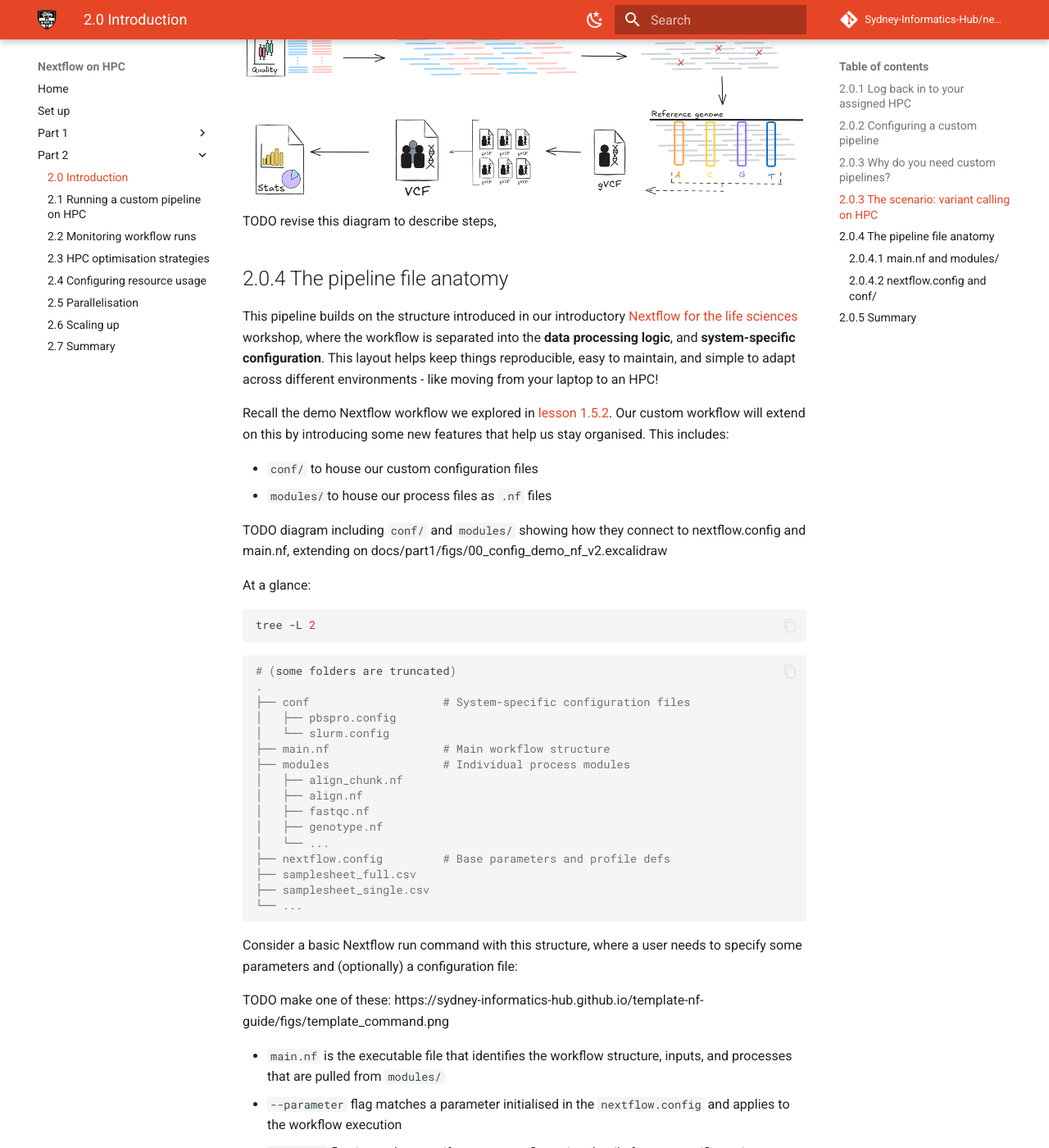
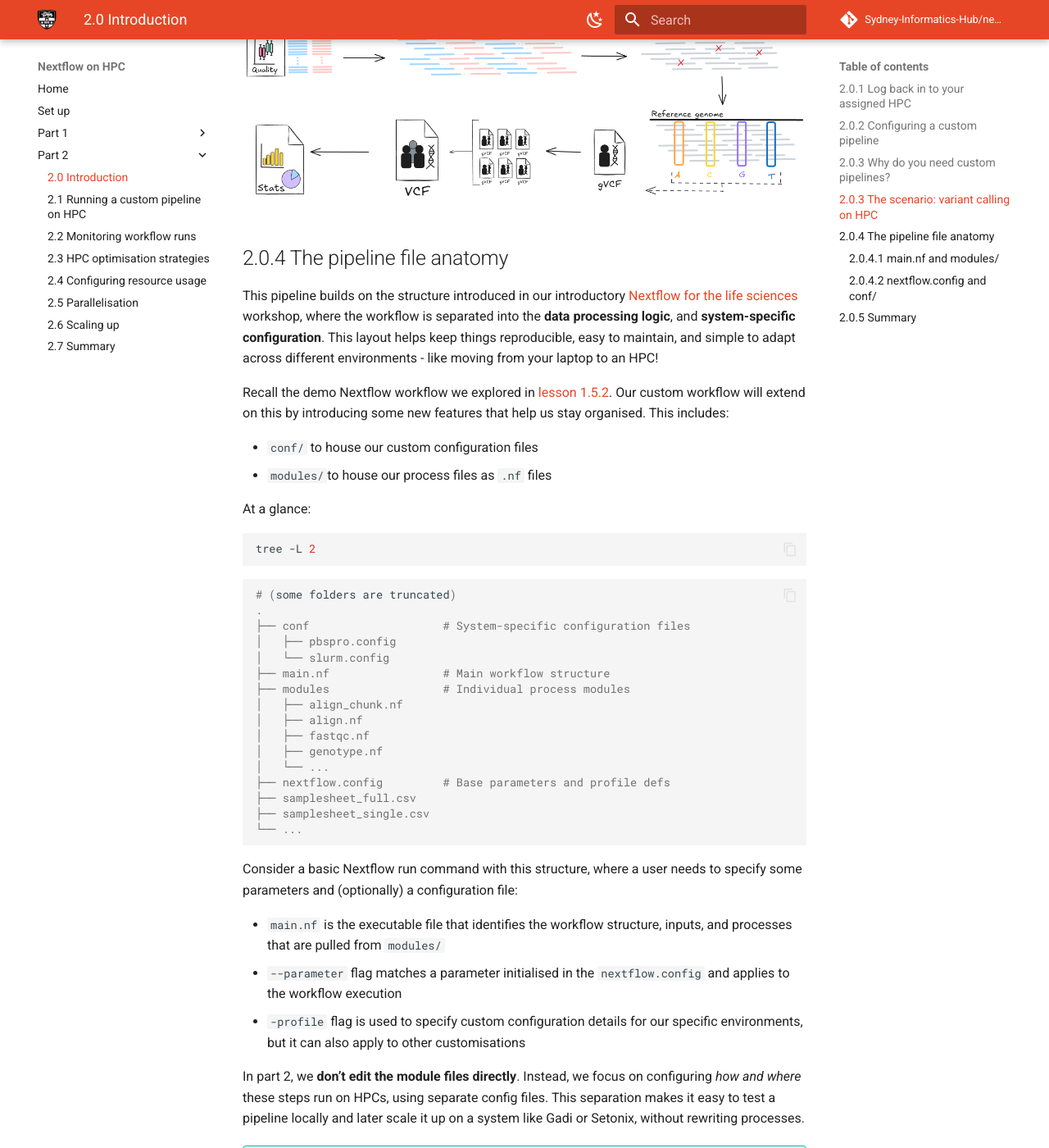
Before and after one commit to Sydney-Informatics-Hub/nextflow-hpc-workshop, an MkDocs documentation site: the page built from docs/part2/20_intro.md, in a window 1280 px wide and 1400 px high, scrolled down 2545 px. Shown: the whole window at 82% size. Built offline with MkDocs 1.6.1 and Material for MkDocs 9.7.7, drawn with Linux system fonts in a browser that asks for light colours; comment, search, counter and statistics services are not loaded.

````diff
--- a/docs/part2/20_intro.md
+++ b/docs/part2/20_intro.md
@@ -86,7 +86,6 @@ We start with an unoptimised and minimally configured pipeline (like something t
 The diagram below shows a high level overview of the workflow we will be creating, starting with the raw data for each patient, mapping it against a human reference genome file, and then identifying and summarising the genetic variants found in the input data.
 
 ![](../part1/figs/00_workflow_illustration.png)
-TODO revise this diagram to describe steps,
 
 ## 2.0.4 The pipeline file anatomy
 
@@ -99,8 +98,6 @@ Recall the demo Nextflow workflow we explored in [lesson 1.5.2](../part1/01_5_nf
 
 - `conf/` to house our custom configuration files
 - `modules/`to house our process files as `.nf` files
-
-TODO diagram including `conf/` and `modules/` showing how they connect to nextflow.config and main.nf, extending on docs/part1/figs/00_config_demo_nf_v2.excalidraw
 
 At a glance:
 
@@ -129,8 +126,6 @@ tree -L 2
 ```
 
 Consider a basic Nextflow run command with this structure, where a user needs to specify some parameters and (optionally) a configuration file:
-
-TODO make one of these: https://sydney-informatics-hub.github.io/template-nf-guide/figs/template_command.png
 
 - `main.nf` is the executable file that identifies the workflow structure, inputs, and processes that are pulled from `modules/`
 - `--parameter` flag matches a parameter initialised in the `nextflow.config` and applies to the workflow execution
````
Also changed, not shown: 1 other file.
